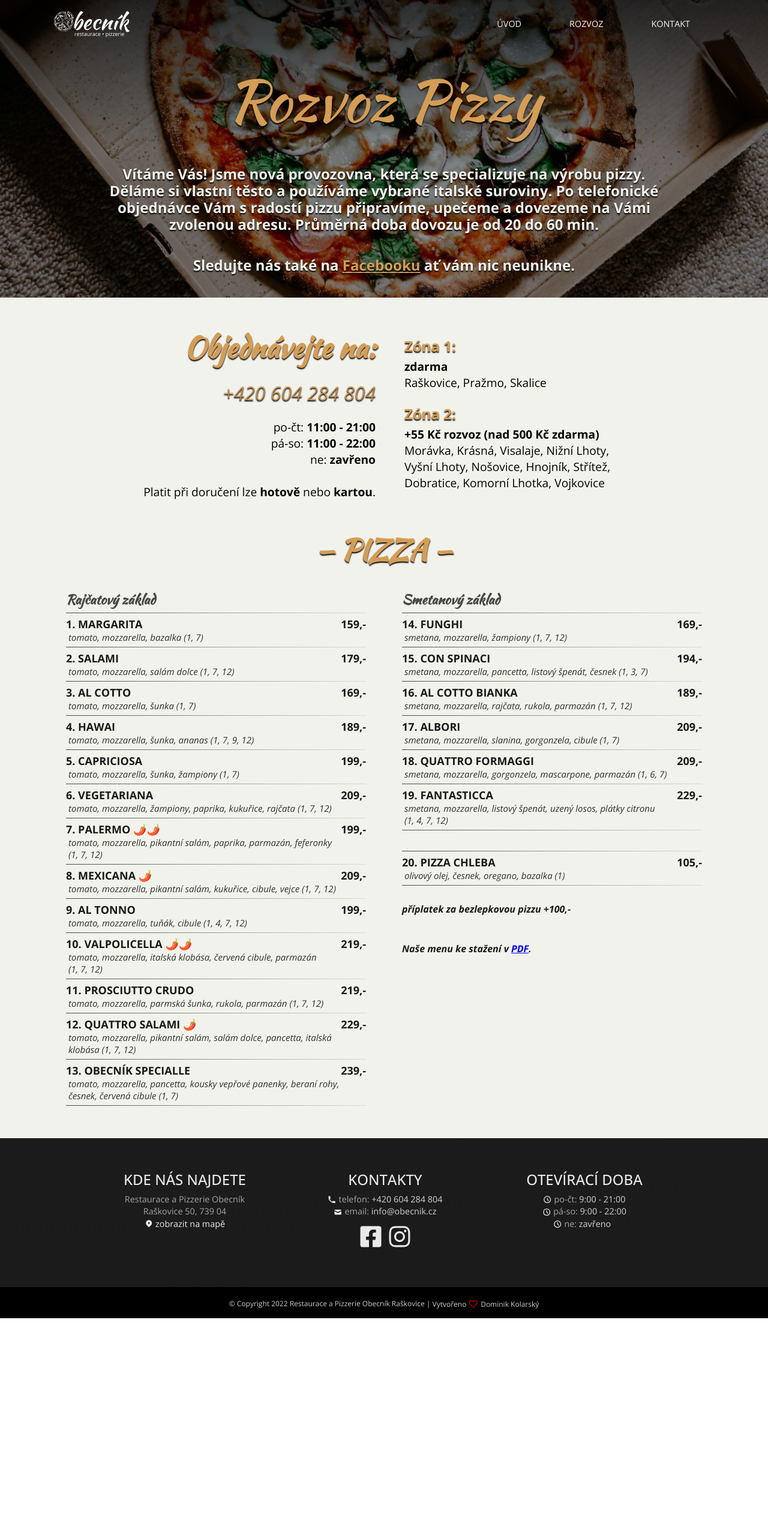
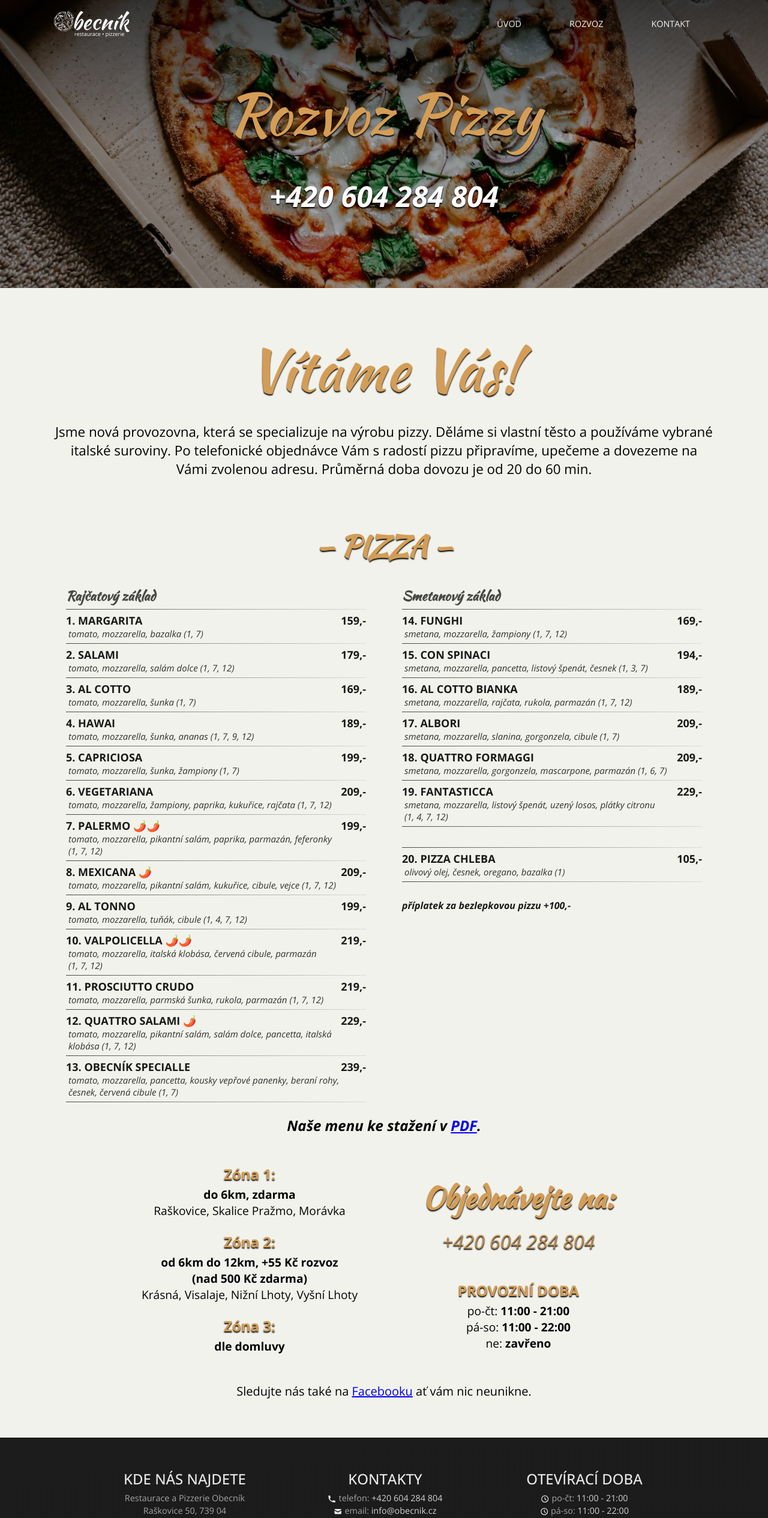
Before and after one commit to kolarskydominik/obecnik-pizzerie-app, a React (Create React App) app: page / in a window 1280 px wide. Shown: the top 2530 px of the page at 60% size. Before the commit the page ends 2197 px from the top, so only its background shows below. Built offline with nearby package versions, Linux system fonts and the light colour scheme.

Commit message:
copywriting

```diff
--- a/src/components/OrderInfo/OrderInfo.elements.js
+++ b/src/components/OrderInfo/OrderInfo.elements.js
@@ -1,4 +1,4 @@
-import styled from "styled-components";
+import styled from 'styled-components';
 
 export const OrderInfoWrap = styled.div`
   display: flex;
@@ -7,41 +7,21 @@ export const OrderInfoWrap = styled.div`
   gap: 2rem;
   align-items: center;
   font-size: 16px;
-  width: 100%;
+  margin: 3rem 0;
   @media screen and (min-width: 500px) {
     gap: 3rem;
   }
 
-  > div:nth-child(1) {
-    min-width: 250px;
-    max-width: 400px;
-    flex: 1;
-    margin-bottom: 2rem;
-    p,
-    a,
-    h3 {
-      text-align: right;
-    }
-    h3 {
-      padding: 0;
-      padding-bottom: 1.2rem;
-    }
-  }
-
-  > div:nth-child(2) {
-    min-width: 250px;
-    max-width: 380px;
-    flex: 1;
-    margin-bottom: 2rem;
-    p,
-    h4 {
-      text-align: left;
-    }
+  div {
+    flex: 1 1 300px;
+    max-width: 400px
   }
 
   h3 {
     font-size: 40px;
     color: var(--color-primary);
+    padding: 0;
+    padding-bottom: 0.5rem;
   }
   h4 {
     font-size: 1.5rem;
@@ -63,7 +43,6 @@ export const OrderInfoWrap = styled.div`
     display: block;
     font-size: 2rem;
     font-style: italic;
-    /* font-family: var(--fonts-heading); */
     text-decoration: none;
     color: var(--color-primary80);
     text-shadow: 0px 2px 2px rgba(0, 0, 0, 1);
--- a/src/components/OrderInfo/OrderInfo.js
+++ b/src/components/OrderInfo/OrderInfo.js
@@ -7,9 +7,30 @@ function OrderInfo() {
   return (
     <OrderInfoWrap>
       <div>
+      <h4>Zóna 1:</h4>
+        <p>
+          <span>do 6km, zdarma</span> <br />
+          Raškovice, Skalice Pražmo, Morávka
+        </p>
+        <br></br>
+        <h4>Zóna 2:</h4>
+        <p>
+          <span>od 6km do 12km, +55 Kč rozvoz <br />(nad 500 Kč zdarma)</span> <br />
+          Krásná, Visalaje, Nižní Lhoty, Vyšní Lhoty
+        </p>
+        <br></br>
+        <h4>Zóna 3:</h4>
+        <p>
+          <span>dle domluvy</span>
+        </p>
+      </div>
+      <div>
         <h3>Objednávejte na:</h3>
         <a href={dataText.telefon2}>{dataText.telefon}</a>
         <br />
+        <br />
+        <h4>PROVOZNÍ DOBA</h4>
+
         <p>
           po-čt: <span>{dataText.otevrenoPizzaPoCt}</span>
         </p>
@@ -19,25 +40,8 @@ function OrderInfo() {
         <p>
           ne: <span>{dataText.otevrenoPizzaNe}</span>
         </p>
-        <p>
-          <br />
-        Platit při doručení lze <span>hotově</span> nebo <span>kartou</span>.
-        </p>
       </div>
-      <div>
-        <h4>Zóna 1:</h4>
-        <p>
-          <span>zdarma</span> <br />
-          Raškovice, Pražmo, Skalice
-        </p>
-        <br></br>
-        <h4>Zóna 2:</h4>
-        <p>
-          <span>+55 Kč rozvoz (nad 500 Kč zdarma)</span> <br />
-          Morávka, Krásná, Visalaje, Nižní Lhoty, Vyšní Lhoty, Nošovice,
-          Hnojník, Střítež, Dobratice, Komorní Lhotka, Vojkovice
-        </p>
-      </div>
+
     </OrderInfoWrap>
   );
 }
--- a/src/dataText.js
+++ b/src/dataText.js
@@ -26,8 +26,8 @@ export const dataText = {
   otevrenoPizzaPaSo: "11:00 - 22:00",
   otevrenoPizzaNe: "zavřeno",
 
-  otevrenoPoCt: "9:00 - 21:00",
-  otevrenoPaSo: "9:00 - 22:00",
+  otevrenoPoCt: "11:00 - 21:00",
+  otevrenoPaSo: "11:00 - 22:00",
   otevrenoNe: "zavřeno",
 };
 
--- a/src/globalStyles.js
+++ b/src/globalStyles.js
@@ -53,7 +53,21 @@ export const Heading2 = styled.div`
   color: var(--color-primary);
 
 `
+export const PhoneLink = styled.a`
+  display: block;
+  font-size: 3rem;
+  font-style: italic;
+  font-weight: 600;
+  text-decoration: none;
+  color: var(--color-white);
+  text-shadow: 0px 2px 2px rgba(0, 0, 0, 1);
+  padding-top: 1rem;
+  margin-bottom: 5rem;
 
+  &:hover {
+    color: var(--color-primary80);
+  }
+`
 
 export const SectionHeader = styled.div`
 padding-top: 80px;
@@ -96,10 +110,6 @@ export const SectionHeaderHome = styled(SectionHeader)`
     font-size: 1.25rem;
     font-weight: bold;
 
-    a {
-  color: var(--color-primary);
-
-    }
   }
 
   @media screen and (min-width: 996px) {
@@ -110,9 +120,9 @@ export const SectionHeaderHome = styled(SectionHeader)`
 
   &:before {
     background: linear-gradient(
-      var(--color-gray80),
-      var(--color-gray40),
-      var(--color-gray40)
+      var(--color-gray70),
+      var(--color-gray30),
+      var(--color-gray30)
     );
     content: "";
     height: 100%;
@@ -138,6 +148,17 @@ export const SectionWrapper = styled.div`
   max-width: 1200px;
   margin: 3rem auto;
   padding: 0 25px;
+
+  >p {
+    font-size: 1rem;
+    max-width: 1150px;
+    z-index: 2;
+    margin: 0;
+    margin-top: 2rem;
+    padding: 0;
+    font-size: 1.4rem;
+    text-align: center;
+  }
 
   @media screen and (min-width: 768px) {
     padding: 0 50px;
--- a/src/pages/Menu/Menu.elements.js
+++ b/src/pages/Menu/Menu.elements.js
@@ -8,8 +8,13 @@ export const Wrapper = styled(SectionWrapper)`
   gap: 0 60px;
 
   >p {
+    font-size: 1rem;
+    max-width: 1150px;
+    z-index: 2;
+    margin: 0;
+    padding: 0;
+    font-size: 1.4rem;
     text-align: center;
-    font-size: 1.2rem;
   }
 
   h3 {
--- a/src/pages/Rozvoz/Rozvoz.js
+++ b/src/pages/Rozvoz/Rozvoz.js
@@ -1,4 +1,4 @@
-import React from "react";
+import React from 'react';
 //components
 import {
   Navbar,
@@ -6,28 +6,28 @@ import {
   CopyrightFooter,
   MenuList,
   OrderInfo,
-} from "../../components";
+} from '../../components';
 //elements
 import {
   SectionHeaderHome,
   SectionContainer,
   LineDivider,
   Heading2,
-} from "../../globalStyles";
-import { Wrapper, MenuWrap } from "../Menu/Menu.elements";
+  PhoneLink,
+} from '../../globalStyles';
+import { Wrapper, MenuWrap } from '../Menu/Menu.elements';
 // data
 import {
   dataPizzaTomato,
   dataPizzaCream,
   dataPizzaBread,
-} from "../../dataMenu";
+} from '../../dataMenu';
 // images
-import { dataWebImages } from "../../dataImages";
+import { dataWebImages } from '../../dataImages';
 // dataText
-import { dataText } from "../../dataText";
+import { dataText } from '../../dataText';
 //import pdf
-import pdf from '../../files/OBECNIK-PIZZA-ROZVOZ.pdf'
-
+import pdf from '../../files/OBECNIK-PIZZA-ROZVOZ.pdf';
 
 function Rozvoz() {
   return (
@@ -35,15 +35,24 @@ function Rozvoz() {
       <Navbar />
       <SectionHeaderHome image={dataWebImages.rozvozHeader}>
         <Heading2>Rozvoz Pizzy</Heading2>
-        <p>{dataText.rozvoz_text}</p>
-        <p>
-          Sledujte nás také na <a href="https://www.facebook.com" target="_blank" rel="noreferrer">Facebooku</a>{" "}
-          ať vám nic neunikne.
-        </p>
+        <PhoneLink href={dataText.telefon2}>{dataText.telefon}</PhoneLink>
       </SectionHeaderHome>
       <SectionContainer>
         <Wrapper>
-          <OrderInfo />
+          <Heading2 style={{ textShadow: '0px 2px 2px rgba(0, 0, 0, 1)', textAlign: 'center' }}>
+            Vítáme Vás!
+          </Heading2>
+          <p>
+            Jsme nová provozovna, která se specializuje na výrobu pizzy. Děláme
+            si vlastní těsto a&nbsp;používáme vybrané italské suroviny. Po
+            telefonické objednávce Vám s&nbsp;radostí pizzu připravíme, upečeme
+            a&nbsp;dovezeme na Vámi zvolenou adresu. Průměrná doba dovozu je od
+            20 do 60 min.
+            <br></br>
+            <br></br>
+            <br></br>
+          </p>
+
           <h3>&mdash; PIZZA &mdash;</h3>
           <MenuWrap>
             <h4>Rajčatový základ</h4>
@@ -61,15 +70,43 @@ function Rozvoz() {
             <LineDivider />
             <MenuList dataMenu={dataPizzaBread} />
             <br />
-            <p style={{ fontWeight: "bold", fontStyle: "italic" }}>
+            <p style={{ fontWeight: 'bold', fontStyle: 'italic' }}>
               příplatek za bezlepkovou pizzu +100,-
             </p>
-            <br />
-            <br />
-            <p style={{ fontWeight: "bold", fontStyle: "italic" }}>
-              Naše menu ke stažení v <a href={pdf} download target="_blank" rel="noreferrer">PDF</a>.
-            </p>
           </MenuWrap>
+          <div style={{width: '100%'}}>
+          <p
+            style={{
+              fontWeight: 'bold',
+              fontStyle: 'italic',
+              fontSize: '1.5rem',
+              maxWidth: '800px',
+              textAlign: 'center',
+              margin: '1rem auto'
+            }}>
+            Naše menu ke stažení v{' '}
+            <a href={pdf} download target="_blank" rel="noreferrer">
+              PDF
+            </a>
+            .
+          </p>
+
+          <OrderInfo />
+
+
+          <p style={{ textAlign: 'center', fontSize: '1.25rem',margin: '1rem 0'}}>
+
+            Sledujte nás také na{' '}
+            <a
+
+              href="https://www.facebook.com/profile.php?id=100087086114612"
+              target="_blank"
+              rel="noreferrer">
+              Facebooku
+            </a>{' '}
+            ať vám nic neunikne.
+          </p>
+          </div>
         </Wrapper>
       </SectionContainer>
       <Footer />
--- a/src/pages/Uvod/Uvod.elements.js
+++ b/src/pages/Uvod/Uvod.elements.js
@@ -12,9 +12,11 @@ export const SectionHeaderHome2 = styled(SectionHeaderHome)`
   min-height: 100vh;
   display: flex;
   flex-direction: column;
+  background-position: center;
+
 
   img {
-    padding-top: 5rem;
+    padding-top: 3rem;
     padding-bottom: 2rem;
     width: 80%;
     max-width: 550px;
@@ -44,10 +46,12 @@ export const SectionHeaderHome2 = styled(SectionHeaderHome)`
 `;
 
 export const WrapperSection = styled(SectionWrapper)`
-  margin: 3rem 0;
+  margin: 4rem 0 6rem 0;
   display: flex;
   flex-wrap: wrap;
   gap: 1rem;
+
+
 
   @media screen and (min-width: 992px) {
     gap: 2rem;
```
Also changed, not shown: src/pages/Uvod/Uvod.js (+30 -29 lines), src/pages/Rozvoz/Rozvoz.elements.js (added), 1 other file (tests, documents, lock files or other folders).
